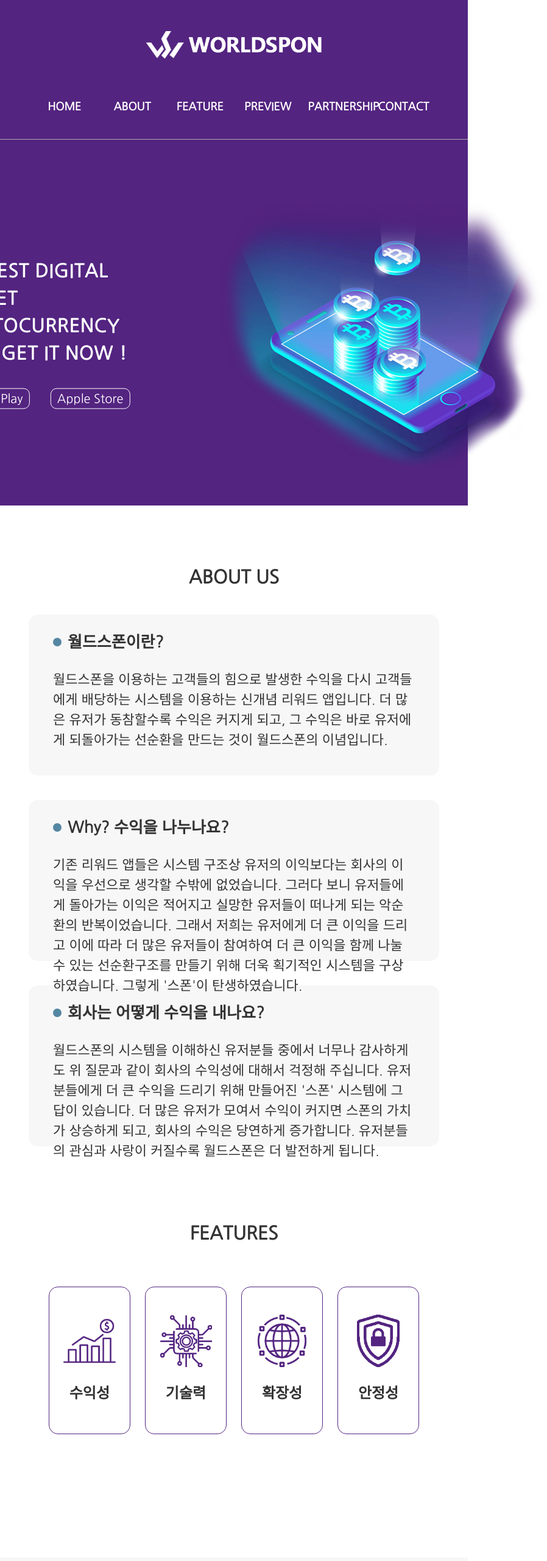
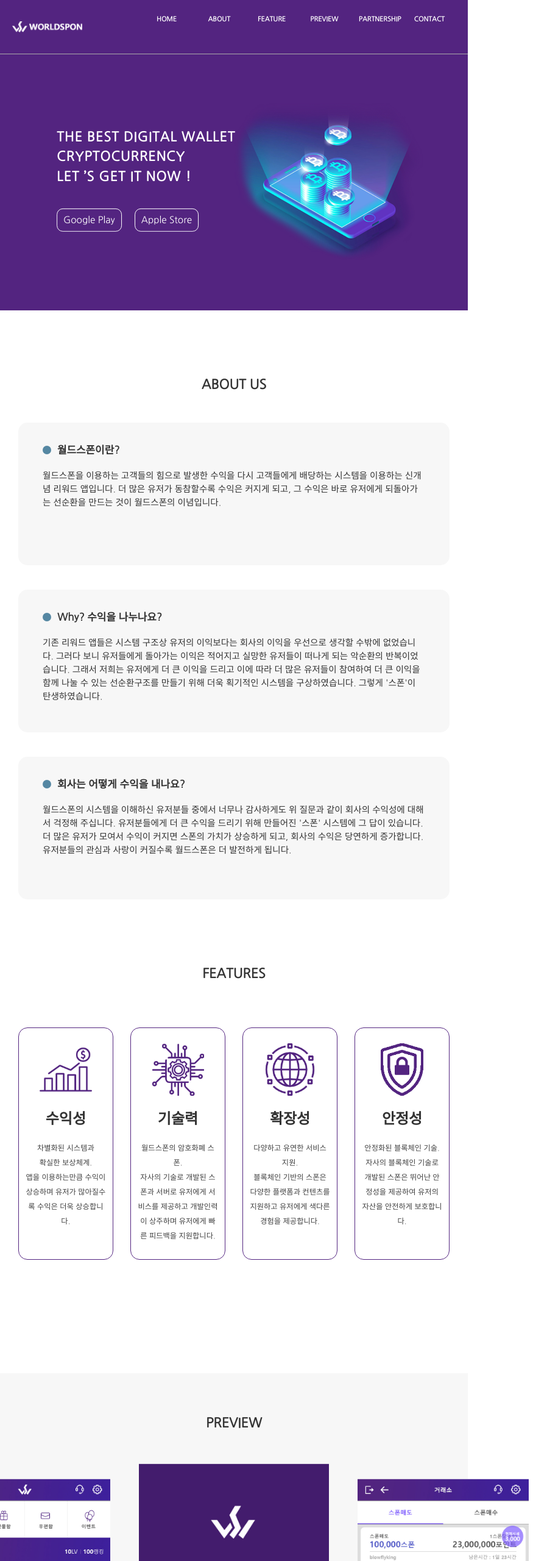
Before and after one commit to yueunkyung/yellowbanana, a plain HTML site: page index.html in a window 768 px wide. Shown: the top 2560 px of the page at 61% size, 898 px wide, since content can reach past the window. Drawn offline with Linux system fonts and the light colour scheme.

Commit message:
author: happy | message : 반응형 작업中

```diff
--- a/css/ws_common.css
+++ b/css/ws_common.css
@@ -1,7 +1,7 @@
 @charset "utf-8";
 
 
-/* reset */
+/* setting */
 html{
     scroll-behavior:smooth;
 }
@@ -43,6 +43,7 @@ img{
 /* header */
 
 #ws_hd{
+    position:relative;
     background:#532480;
     box-sizing:border-box;
     border-bottom:1px solid #aaa;
@@ -157,12 +158,13 @@ img{
 }
 .bn_st1>div{
     text-align:center;
-    box-sizing:border-box;
     padding-right:70px;
 }
 .bn_st1>div>a{
+    display:inline-block;
     padding:6px 10px;
     color:#fff;
+    box-sizing:border-box;
     border-radius:10px;
     font-size:20px;
     font-weight:normal;
@@ -427,7 +429,7 @@ img{
 }
 #ws_ft>div{
     position:relative;
-    padding:40px 0px;
+    padding:40px 30px;
     color:#fff;
 }
 .ft_logo{
--- /dev/null
+++ b/css/ws_common_res.css
@@ -0,0 +1,139 @@
+@charset "utf-8";
+
+
+/* tablet 768~1259px strart */
+@media all and (max-width:1259px) and (min-width:768px){
+
+    /* common */
+
+    #ws_part, #ws_ft{display: none}
+    .ws_center{
+        max-width:100%;
+    }
+    .ws_subject{
+        font-size:2.8vw;
+    }
+
+    /* header */
+    #ws_hd{
+        position:fixed;
+        top:0;
+        left:0;
+        width:100%;
+        z-index:999;
+    }
+    .ws_hd_logo{
+        top:50%;
+        left:20px;
+        transform:translateY(-50%);
+        width:15vw;
+    }
+    .ws_navi{
+        padding-top:0;
+    }
+    .ws_menu{
+        padding:0 20px 0 30vw;
+    }
+    .ws_menu>li>a{
+        font-size:1.4vw;
+    }
+
+    /* banner */
+    .ws_banner{
+        margin-top:59px;
+    }
+    .banner_story{
+        height:450px;
+    }
+    .banner_story>.bn_st1{
+        font-size:2.8vw;
+    }
+    @keyframes ani_st1{
+        0%{
+            opacity:0;
+            transform:translateX(-50%) translateY(-44%);
+        }
+        100%{
+            opacity:1;
+            transform:translateX(-96%) translateY(-44%);
+        }
+    }
+    .bn_st1>div>a{
+        font-size:2vw;
+    }
+    .bn_st1>div>a:nth-child(1){
+        margin-right:15px;
+    }
+    .bn_st2>img{
+        height:34vw;
+    }
+    @keyframes ani_st2{
+        0%{
+            transform:translateX(50%) translateY(-44%);
+        }
+        100%{
+            transform:translateX(100%) translateY(-44%);
+        }
+    }
+
+    /* About US */
+    #ws_home{
+        padding:110px 30px;
+    }
+    #ws_home>dl{
+        height:234px;
+    }
+    #ws_home>dl>dt{
+        font-size:2.2vw;
+        margin-bottom:20px;
+    }
+    #ws_home>dl>dd{
+        font-size:1.9vw;
+    }
+
+    /* features */
+    #ws_feature{
+        padding:0 30px 110px;
+    }
+    .feature_wrap>div{
+        padding:25px 10px;
+    }
+    .sub_title{
+        margin-top:25px;
+    }
+    .sub_explain{
+        display:block;
+        position:static;
+        height:194px;
+        padding:25px 0 0;
+        color:#333;
+        font-size:1.6vw;
+        background:transparent;
+    }
+
+} /* tablet E */
+
+
+
+
+
+
+
+
+
+
+
+
+/* mobile 767px strart */
+@media all and (max-width:767px){
+
+    .ws_banner, #ws_home, #ws_feature, #ws_preview, .ws_download, #ws_part, #ws_ft{display: none}
+    .ws_center{
+        max-width:100%;
+    }
+    .ws_subject{
+        font-size:2vw;
+    }
+
+
+} /* mobile E */
--- a/index.html
+++ b/index.html
@@ -7,6 +7,7 @@
     <link href="https://fonts.googleapis.com/css?family=Nanum+Gothic" rel="stylesheet">
     <link href="css/normalize.css" rel="stylesheet">
     <link href="css/ws_common.css" rel="stylesheet">
+    <link href="css/ws_common_res.css" rel="stylesheet">
     <title>World Spon</title>
 
     <!--[if lte IE 8]>
@@ -26,8 +27,8 @@
                     <li><a href="#ws_home">ABOUT</a></li>
                     <li><a href="#ws_feature">FEATURE</a></li>
                     <li><a href="#ws_preview">PREVIEW</a></li>
-                    <li><a href="#ws_banner">PARTNERSHIP</a></li>
-                    <li><a href="#ws_banner">CONTACT</a></li>
+                    <li><a href="#ws_part">PARTNERSHIP</a></li>
+                    <li><a href="#ws_ft">CONTACT</a></li>
                 </ul>
             </nav>
         </div>
@@ -67,22 +68,22 @@
             <div>
                 <img src="img/profit.png" alt="수익성 이미지">
                 <p class="sub_title">수익성</p>
-                <p class="sub_explain">차별화된 시스템과<br> 확실한 보상체계. <br>앱을 이용하는만큼 수익이 상승하며 유저가 많아질수록 수익은 더욱 상승합니다.</p>
+                <p class="sub_explain">차별화된 시스템과<br> 확실한 보상체계. <span><br>앱을 이용하는만큼 수익이 상승하며 유저가 많아질수록 수익은 더욱 상승합니다.</span></p>
             </div>
             <div>
                 <img src="img/tech.png" alt="기술력 이미지">
                 <p class="sub_title">기술력</p>
-                <p class="sub_explain">월드스폰의 암호화폐 스폰. <br>자사의 기술로 개발된 스폰과 서버로 유저에게 서비스를 제공하고 개발인력이 상주하며 유저에게 빠른 피드백을 지원합니다.</p>
+                <p class="sub_explain">월드스폰의 암호화폐 스폰. <span><br>자사의 기술로 개발된 스폰과 서버로 유저에게 서비스를 제공하고 개발인력이 상주하며 유저에게 빠른 피드백을 지원합니다.</span></p>
             </div>
             <div>
                 <img src="img/wide.png" alt="확장성 이미지">
                 <p class="sub_title">확장성</p>
-                <p class="sub_explain">다양하고 유연한 서비스 지원. <br>블록체인 기반의 스폰은 다양한 플랫폼과 컨텐츠를 지원하고 유저에게 색다른 경험을 제공합니다.</p>
+                <p class="sub_explain">다양하고 유연한 서비스 지원. <span><br>블록체인 기반의 스폰은 다양한 플랫폼과 컨텐츠를 지원하고 유저에게 색다른 경험을 제공합니다.</span></p>
             </div>
             <div>
                 <img src="img/protect.png" alt="확장성 이미지">
                 <p class="sub_title">안정성</p>
-                <p class="sub_explain">안정화된 블록체인 기술. <br>자사의 블록체인 기술로 개발된 스폰은 뛰어난 안정성을 제공하여 유저의 자산을 안전하게 보호합니다.</p>
+                <p class="sub_explain">안정화된 블록체인 기술. <span><br>자사의 블록체인 기술로 개발된 스폰은 뛰어난 안정성을 제공하여 유저의 자산을 안전하게 보호합니다.</span></p>
             </div>
         </div>
     </section>
```
